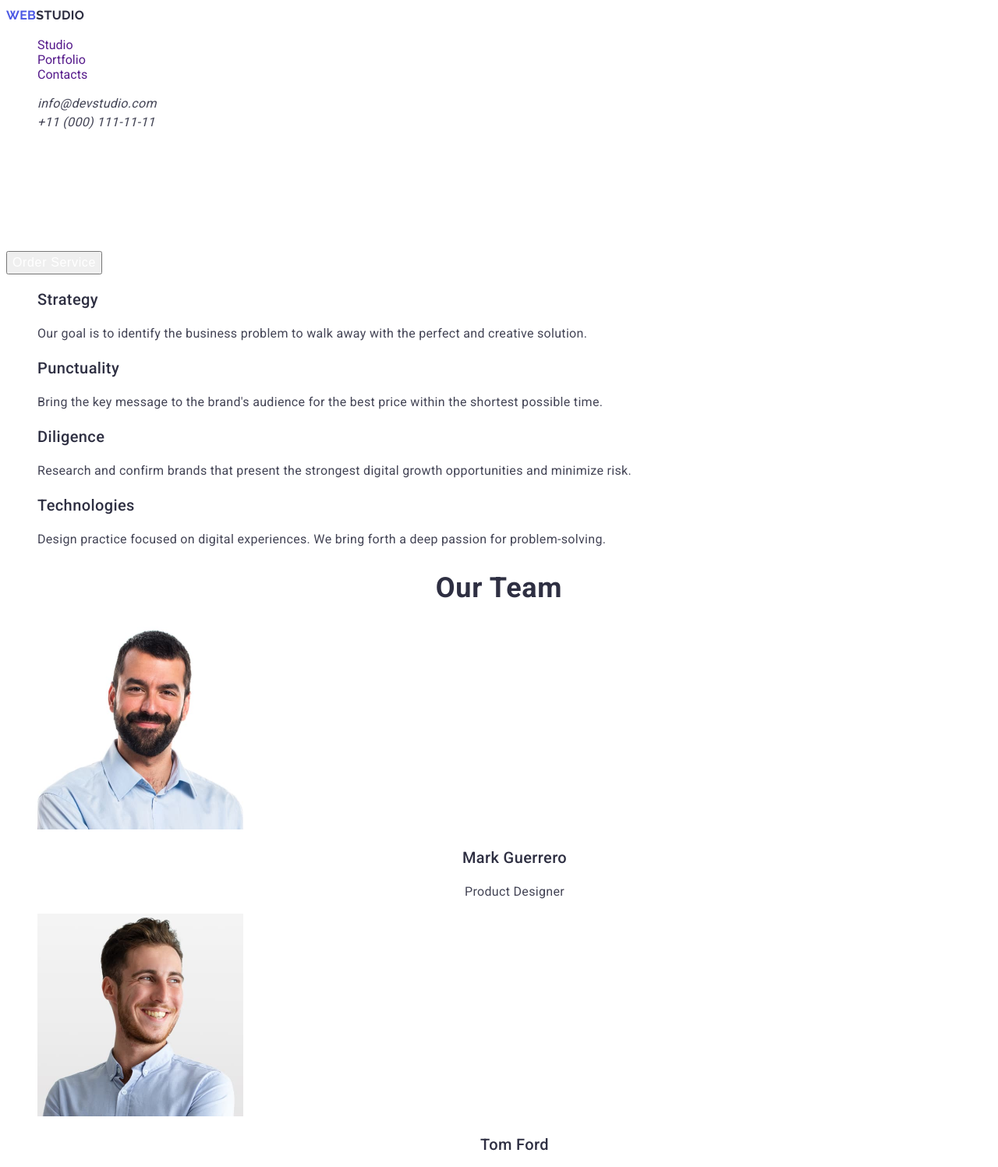
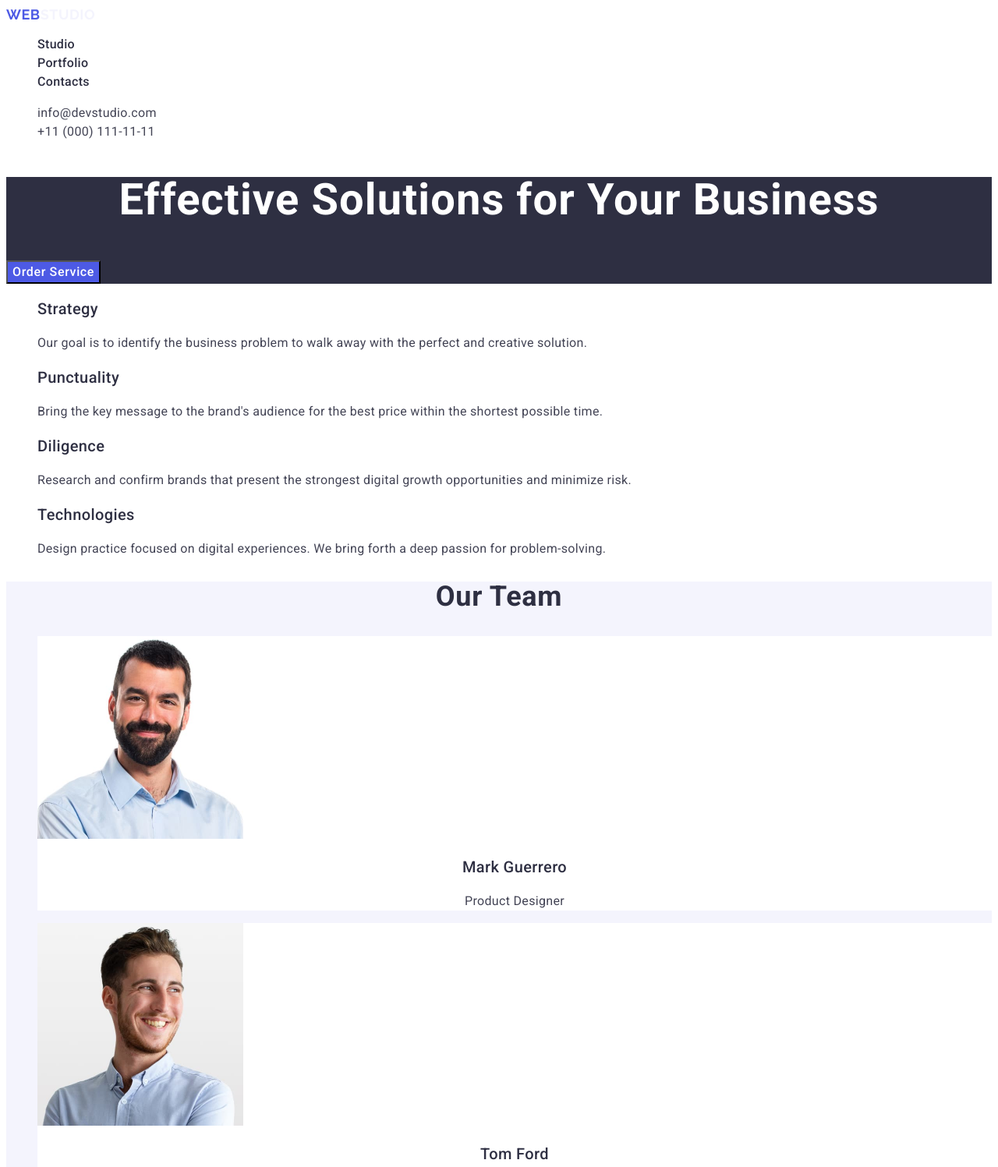
Before and after one commit to Anna-Kysla/goit-markup-hw-02, a plain HTML site: page index.html in a window 1280 px wide. Shown: the top 1497 px of the page at 78% size. Drawn offline with Linux system fonts and the light colour scheme.

Commit message:
hw2-second

```diff
--- a/css/styles.css
+++ b/css/styles.css
@@ -1,5 +1,5 @@
 body {
-  font-family: "Roboto", sans-serif, "Raleway", sans-serif;
+  font-family: "Roboto", sans-serif;
   color: #434455;
   background-color: #fff;
 }
@@ -19,19 +19,29 @@ a {
   text-transform: uppercase;
   color: #4d5ae5;
 }
-.header-logo {
+.header-menu-item {
   font-weight: 500;
   font-size: 16px;
   line-height: 1.5;
   letter-spacing: 0.02em;
   color: #4d5ae5;
 }
+.header-menu-link {
+  font-weight: 500;
+  line-height: 1.5;
+  letter-spacing: 0.02em;
+  color: #2e2f42;
+}
+
 .header-menu-link:hover,
 .header-menu-link:focus {
   color: #404bbf;
 }
 .accent {
-  color: #2e2f42;
+  color: #f4f4fd;
+}
+.header-contacts {
+  font-style: normal;
 }
 .header-contacts-link {
   font-size: 16px;
@@ -43,11 +53,13 @@ a {
 .header-contacts-link:focus {
   color: #404bbf;
 }
-
+.solutions {
+  background-color: #2e2f42;
+}
 .solutions-subtitle {
   font-weight: 700;
   font-size: 56px;
-  line-height: 1.07143;
+  line-height: 1.07;
   letter-spacing: 0.02em;
   text-align: center;
   color: #fff;
@@ -64,6 +76,8 @@ a {
   letter-spacing: 0.04em;
   color: #fff;
   cursor: pointer;
+  background-color: #4d5ae5;
+  font-family: "Roboto", sans-serif;
 }
 .features-subtitle {
   font-weight: 500;
@@ -78,12 +92,19 @@ a {
   letter-spacing: 0.02em;
   color: #434455;
 }
+.team {
+  background-color: #f4f4fd;
+}
+.team-item {
+  background-color: #ffffff;
+}
 .team-title {
   font-weight: 700;
   font-size: 36px;
-  line-height: 1.11111;
+  line-height: 1.11;
   letter-spacing: 0.02em;
   text-align: center;
+  text-transform: capitalize;
   color: #2e2f42;
 }
 .team-sutitle {
@@ -104,9 +125,10 @@ a {
 .portfolio-title {
   font-weight: 700;
   font-size: 36px;
-  line-height: 1.11111;
+  line-height: 1.11;
   letter-spacing: 0.02em;
   text-align: center;
+  text-transform: capitalize;
   color: #2e2f42;
 }
 .portfolio-subtitle {
@@ -122,11 +144,14 @@ a {
   letter-spacing: 0.02em;
   color: #434455;
 }
+.footer {
+  background-color: #2e2f42;
+}
 .footer-logo {
   font-family: "Raleway", sans-serif;
   font-weight: 700;
   font-size: 18px;
-  line-height: 1.16667;
+  line-height: 1.17;
   letter-spacing: 0.03em;
   text-transform: uppercase;
   color: #4d5ae5;
--- a/index.html
+++ b/index.html
@@ -24,7 +24,7 @@
         >
         <ul class="header-menu-list">
           <li class="header-menu-item">
-            <a class="header-menu-link" href="">Studio</a>
+            <a class="header-menu-link" href="./index.html">Studio</a>
           </li>
           <li class="header-menu-item">
             <a class="header-menu-link" href="">Portfolio</a>
@@ -56,7 +56,7 @@
         </h1>
         <button class="solutions-button" type="button">Order Service</button>
       </section>
-      <section>
+      <section class="features">
         <h2 hidden>SPDT</h2>
         <ul class="features-list">
           <li class="features-item">
@@ -89,7 +89,7 @@
           </li>
         </ul>
       </section>
-      <section>
+      <section class="team">
         <h2 class="team-title">Our Team</h2>
         <ul class="team-list">
           <li class="team-item">
```
